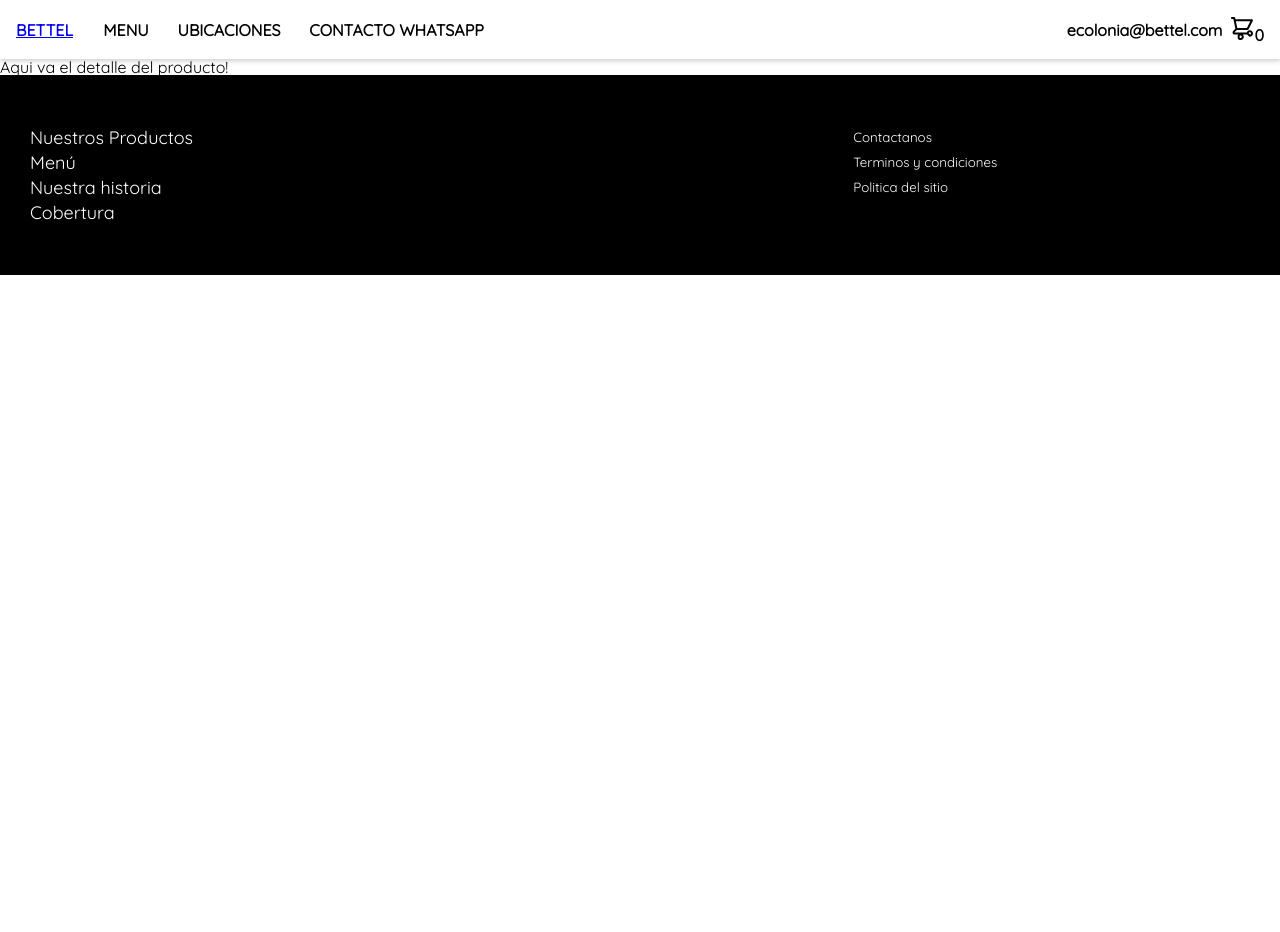
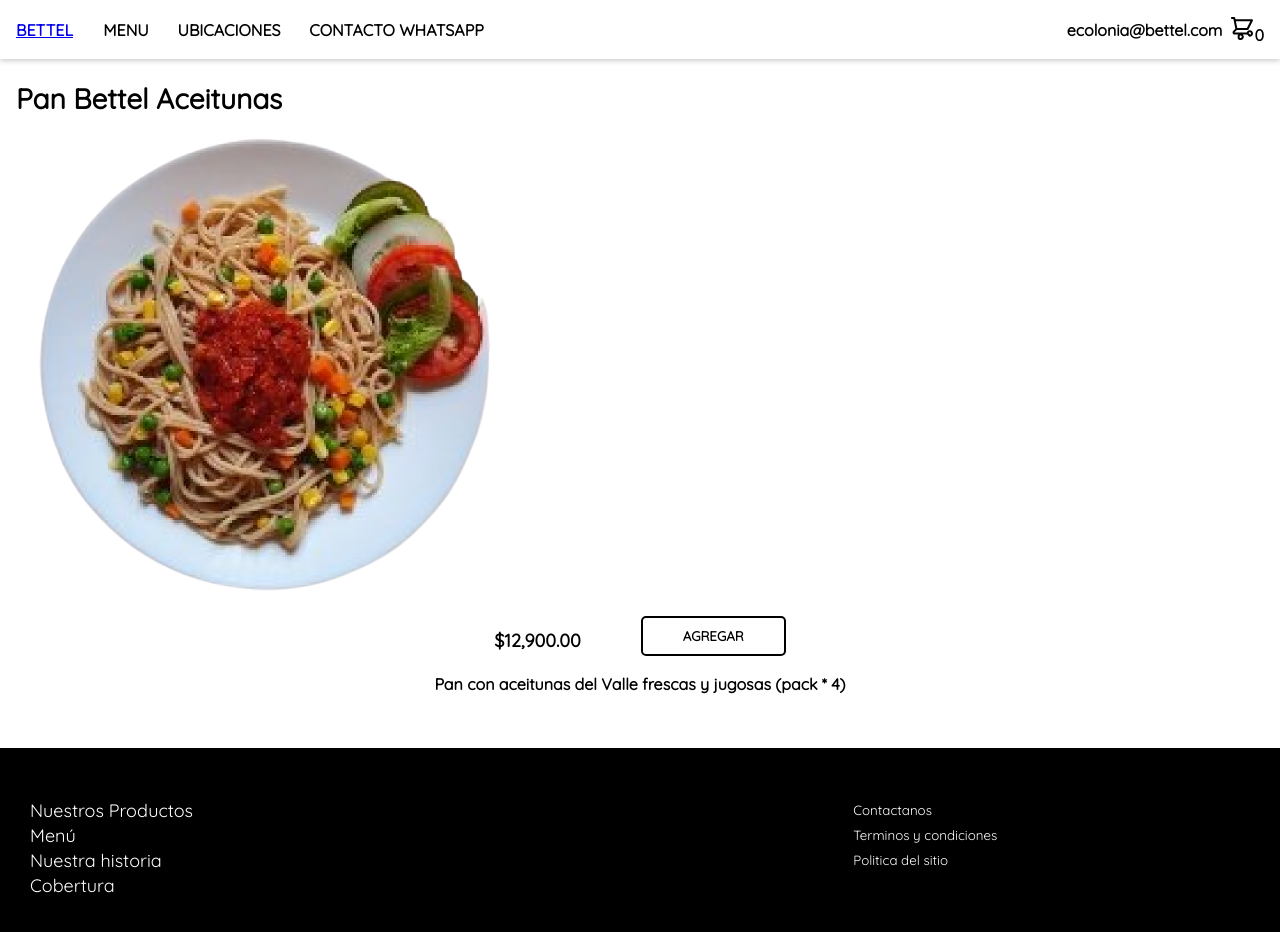
Before and after one commit to Edinsoncolonia99/bettelqa, an Angular app: page /product/1 in a window 1280 px wide. Shown: the top 932 px of the page. Before the commit the page ends 800 px from the top, so only its background shows below. Built offline with nearby package versions, Linux system fonts and the light colour scheme.

Commit message:
Detalle del producto en product-detail. Estilizado y trabajado con flexbox

```diff
--- a/src/app/app.module.ts
+++ b/src/app/app.module.ts
@@ -1,7 +1,6 @@
 import { NgModule } from '@angular/core';
 import { BrowserModule } from '@angular/platform-browser';
 import { FormsModule } from '@angular/forms';
-
 import { AppRoutingModule } from './app-routing.module';
 import { AppComponent } from './app.component';
 import { ImgComponent } from './components/img/img.component';
--- a/src/app/components/product-detail/product-detail.component.html
+++ b/src/app/components/product-detail/product-detail.component.html
@@ -1 +1,13 @@
-<p>Aqui va el detalle del producto!</p>
+<div class="container-detail">
+    <h1 class="format-card-title">{{ product.title }}</h1>
+    <img [src]="product.image" alt="">
+
+    <div class="format-price-name">
+        <p class="format-card-price">{{ product.price | currency }}</p>
+        <button class="format-card-button">AGREGAR</button>
+    </div>
+
+    <header class="format-card">
+      <p class="format-card-subtitle">{{ product.name }}</p>
+    </header>
+<div>
--- a/src/app/components/product-detail/product-detail.component.scss
+++ b/src/app/components/product-detail/product-detail.component.scss
@@ -0,0 +1,59 @@
+img {
+    max-width: 100%;
+  }
+
+  .container-detail {
+      display: block;
+      padding: 1rem;
+  }
+
+  .format-price-name {
+      display: flex;
+      justify-content: center;
+
+      margin: 0;
+      grid-template-columns: 2fr minmax(120px, 1fr);
+  }
+
+  .format-card{
+    display: flex;
+    font-weight: bolder;
+    justify-content: center;
+    grid-template-columns: 2fr minmax(120px, 1fr);
+  }
+
+  .format-card-title {
+    display: flex;
+    font-weight: bolder;
+    margin-top: 10px;
+    font-size: 28px;
+    margin-bottom: 10px;
+  }
+
+
+
+  .format-card-subtitle{
+    font-size: 16px;
+    margin-bottom: 40px;
+    margin-top: 20px;
+  }
+
+  .format-card-price {
+    display: flex;
+    align-items: center;
+    margin-top: 10px;
+    font-size: 18px;
+    font-weight: bolder;
+  }
+
+  .format-card-button {
+    display: flex;
+    flex-direction: row;
+    margin-left: 60px;
+    border-radius: 5px;
+    background-color: white;
+    border-style: solid;
+    font-weight: 900;
+    padding: 10px 40px 10px 40px;
+    border-color: black;
+  }
--- a/src/app/components/product-detail/product-detail.component.ts
+++ b/src/app/components/product-detail/product-detail.component.ts
@@ -1,5 +1,5 @@
 import { Component, OnInit } from '@angular/core';
-import { ActivatedRoute } from '@angular/router';
+import { ActivatedRoute, Params } from '@angular/router';
 import { switchMap } from 'rxjs/operators';
 import { Product } from '../../models/product.model'
 import { StoreService } from './../../services/store.service'
@@ -10,33 +10,20 @@ import { StoreService } from './../../services/store.service'
   templateUrl: './product-detail.component.html',
   styleUrls: ['./product-detail.component.scss']
 })
-export class ProductDetailComponent implements OnInit{
+export class ProductDetailComponent implements OnInit {
 
-    productId: string | null = null;
-  product: Product | null = null;
+  product!: Product;
+  productId: string | null = null;
 
     constructor(
     private route: ActivatedRoute,
     private storeService: StoreService
-
   ) { }
 
   ngOnInit(): void {
-    this.route.paramMap
-    .pipe(
-      switchMap((params) => {
-        this.productId = params.get('id');
-        if (this.productId) {
-         // return this.storeService.getShoppingCart(this.productId);
-        }
-        return [null];
-      })
-    )
-    // .subscribe((data) => {
-    //  this.product = data;
-    //});
+    this.route.params.subscribe((params: Params) => {
+      const id = params.id;
+      this.product = this.storeService.getProduct(id)!;
+    });
   }
-
-
-
 }
--- a/src/app/services/store.service.ts
+++ b/src/app/services/store.service.ts
@@ -1,6 +1,5 @@
 import { Injectable } from '@angular/core';
 import { BehaviorSubject } from 'rxjs';
-
 import { Product } from '../models/product.model';
 
 @Injectable({
@@ -8,12 +7,51 @@ import { Product } from '../models/product.model';
 })
 export class StoreService {
 
+  // prueba de array
+
+  products: Product[] = [
+    {
+      id: '1',
+      name: 'Pan con aceitunas del Valle frescas y jugosas  (pack * 4)',
+      price: 12900,
+      image: './assets/images/plate1.png',
+      title: 'Pan Bettel Aceitunas'
+    },
+    {
+      id: '2',
+      name: 'Arandanos tiernos con la mezcla perfecta del pan Bettel (pack * 4)',
+      price: 12900,
+      image: './assets/images/plate2.png',
+      title: 'Pan Bettel Arandanos'
+    },
+    {
+      id: '3',
+      name: 'La combinacion del Cacao del Pacifico y un Pan fresco y crujiente (pack * 4)',
+      price: 12900,
+      image: './assets/images/plate3.png',
+      title: 'Pan Bettel Cacao'
+    },
+    {
+      id: '4',
+      name: 'Pan relleno hasta las puntas de queso fresco y suave (pack * 4)',
+      price: 12900,
+      image: './assets/images/plate4.png',
+      title: 'Pan Bettel Queso'
+    },
+  ];
+
+
   private myShoppingCart: Product[] = [];
   private myCart = new BehaviorSubject<Product[]>([]);
 
   myCart$ = this.myCart.asObservable();
 
   constructor() { }
+
+
+  getProduct(id: string) {
+    return this.products.find(item => id === item.id);
+  }
 
   addProduct(product: Product) {
     this.myShoppingCart.push(product);
```
